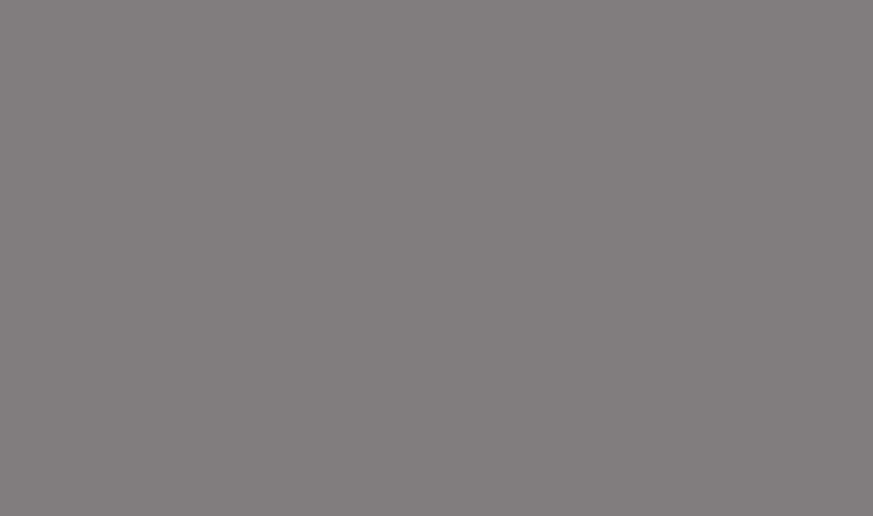
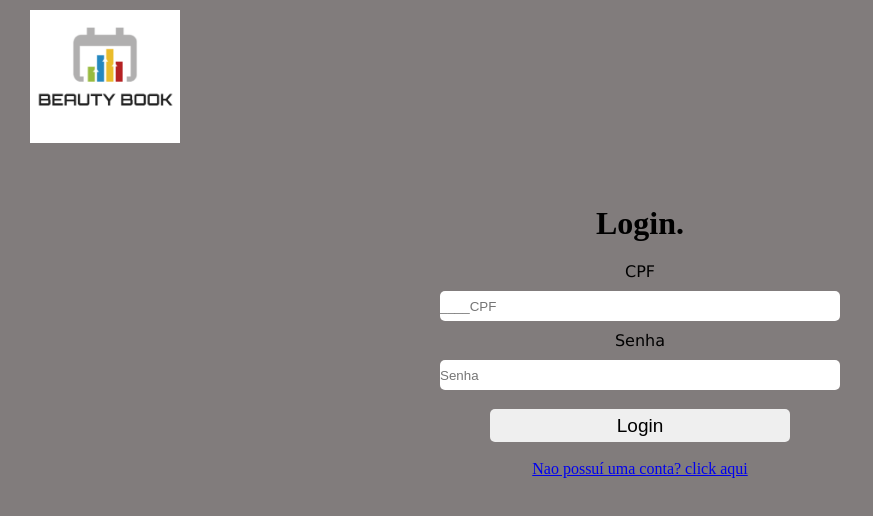
Before and after one commit to joaoMicheletti/BeautyBook, a React (Create React App) app in the folder frontend/: page /loginsalao in a window 1280 px wide. Before the commit this address had no page. Shown: the top 516 px of the page, without its empty margins (0-873 px from the left). Built offline with nearby package versions, Linux system fonts and the light colour scheme.

Commit message:
Login Salao
foi concluída a pagina de login de salão
e preparada a função para enviar os dados para a api para fazer o login.

```diff
--- a/frontend/package.json
+++ b/frontend/package.json
@@ -1,6 +1,6 @@
 {
   "name": "frontend",
-  "version": "0.1.1",
+  "version": "0.1.2",
   "private": true,
   "dependencies": {
     "@testing-library/jest-dom": "^5.16.5",
--- a/frontend/src/pages/LoginSalao/LoginSalao.js
+++ b/frontend/src/pages/LoginSalao/LoginSalao.js
@@ -0,0 +1,65 @@
+import React, {useState} from "react";
+import Logo from '../assets/Logo.png';
+import './style.css';
+
+export default function LoginSalao(){
+    const [Cpf,  setCpf] = useState('');
+    const [Senha, setSenha] = useState('');
+
+
+    const Logar = async (e) => {
+        e.preventDefault();
+        const Data = {
+            Cpf,
+            Senha
+        };
+        console.log(Data);
+        if(Cpf.length === 0){
+            alert('Preencha o campo Cpf');
+        }else if(Cpf.length > 11) {
+            alert('Cpf ou Senha invalido');
+        } else if(Cpf.length < 11){
+            alert('Cpf ou Senha invalido');
+        } else if(Senha.length === 0){
+            alert('Preencha o campo Senha');
+        } else {
+            alert('enviar para a api');
+        };
+    }
+    return(
+        <div id="LoginSalao">
+            <header id="HeaderLoginSalao">
+                <img id="LogoImg" src={Logo} alt="logo"/>
+            </header>
+            <div id="FormLoginSalao">
+                <h1>Login.</h1>
+                <form onSubmit={Logar}>
+                    <p id="PLoginSalao">
+                        CPF
+                    </p>
+                    <input
+                    className="InpLoginSalao"
+                    type="number"
+                    placeholder="____CPF"
+                    onChange={(e) => setCpf(e.target.value)}/>
+
+                    <p id="PLoginSalao">
+                        Senha
+                    </p>
+                    <input
+                    className="InpLoginSalao"
+                    type="password"
+                    placeholder="Senha"
+                    onChange={(e) => setSenha(e.target.value)}/>
+                    <br/>
+                    <input
+                    id="BtnLoginSalao"
+                    type="submit"
+                    value='Login'/>
+                </form>
+                <br/>
+                <a href="/registrosalao">Nao possuí uma conta? click aqui</a>
+            </div>
+        </div>
+    );
+};
--- a/frontend/src/pages/LoginSalao/style.css
+++ b/frontend/src/pages/LoginSalao/style.css
@@ -0,0 +1,72 @@
+*{
+    margin: 0;
+    padding: 0;
+    box-sizing: border-box;
+}
+
+body {
+    background-color: rgb(129, 124, 124);
+}
+#HeaderLoginSalao {
+    width: 100%;
+    height: 155px;
+}
+#LogoImg {
+    width: 150px;
+    margin-left: 30px;
+    margin-top: 10px;
+}
+#FormLoginSalao {
+    text-align: center;
+    margin-top: 50px;
+    width: 80%;
+    margin-left: 10%;
+}
+h1 {
+    margin-top: 10px;
+    margin-bottom: 20px;
+}
+#PLoginSalao {
+    margin-top: 10px;
+    margin-bottom: 10px;
+    font-family: 'Lucida Sans', 'Lucida Sans Regular', 'Lucida Grande', 'Lucida Sans Unicode', Geneva, Verdana, sans-serif;
+    font-weight: 400;
+}
+.InpLoginSalao {
+    width: 400px;
+    height: 30px;
+    border: none;
+    border-radius: 5px;
+}
+#BtnLoginSalao {
+    cursor: pointer;
+    height: 33px;
+    width: 300px;
+    margin-top: 19px;
+    border: none;
+    border-radius: 5px;
+    font-size: 19px;
+
+}
+#BtnLoginSalao:hover {
+    background-color: rgb(88, 88, 88);
+}
+
+@media(max-width: 500px){
+    #LogoImg  {
+        width: 100px;
+        margin-left: 10px;
+    }
+
+    .InpLoginSalao {
+        width: 200px;
+        height: 30px;
+        border: none;
+        border-radius: 5px;
+    }
+    #BtnLoginSalao {
+        cursor: pointer;
+        height: 33px;
+        width: 150px;
+    }
+}
--- a/frontend/src/pages/RegistroSalao/style.css
+++ b/frontend/src/pages/RegistroSalao/style.css
@@ -29,7 +29,7 @@ body {
     margin-top: 10px;
     margin-bottom: 10px;
 }
-#InpRegistroSalao {
+.InpRegistroSalao {
     width: 400px;
     height: 30px;
     border: none;
@@ -55,7 +55,7 @@ body {
         width: 100px;
         margin-left: 10px;
     }
-    #InpRegistroSalao {
+    .InpRegistroSalao {
         width: 200px;
         height: 30px;
         border: none;
--- a/frontend/src/routes.js
+++ b/frontend/src/routes.js
@@ -1,12 +1,14 @@
 import React from 'react';
 import { BrowserRouter as Router, Routes, Route } from 'react-router-dom';
 import RegistroSalao from './pages/RegistroSalao/RegistroSalao';
+import LoginSalao from './pages/LoginSalao/LoginSalao';
 
 export default function Rotas(){
     return(
         <Router>
             <Routes>
                 <Route path='/registrosalao' element={<RegistroSalao/>}/>
+                <Route path='/loginsalao' element={<LoginSalao/>}/>
             </Routes>
         </Router>
     )
```
